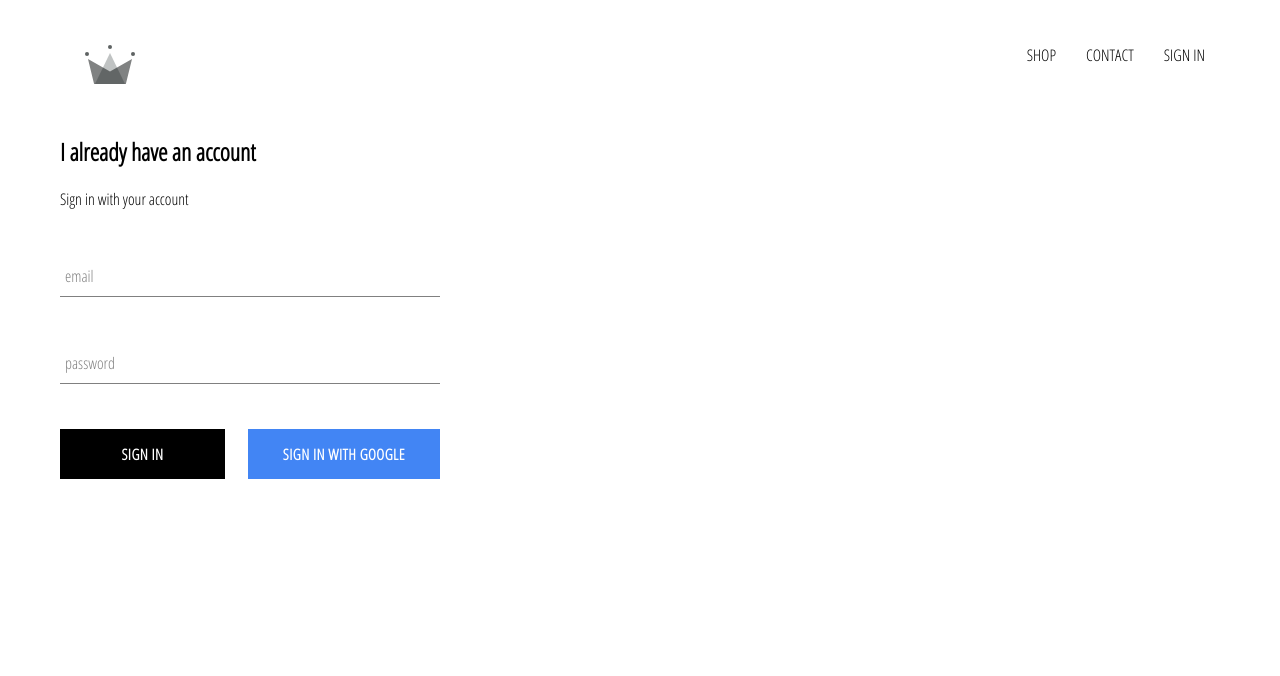
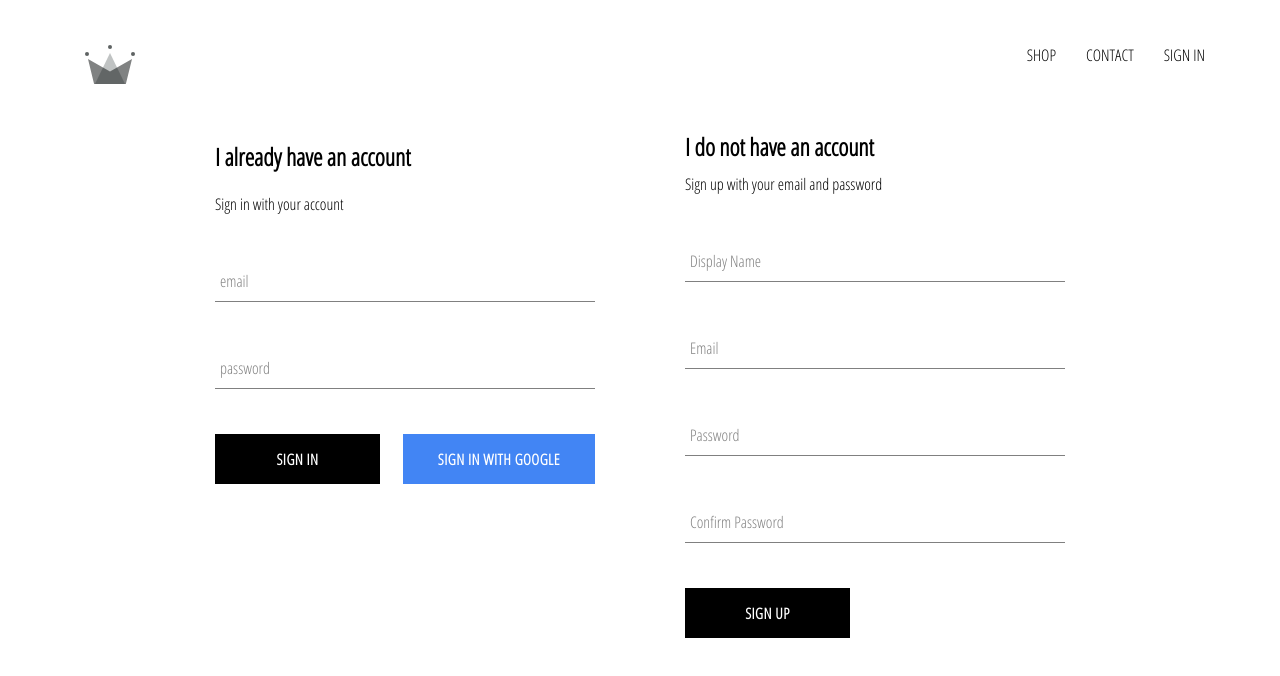
Before and after one commit to Specialist0999/crown-clothing, a React (Create React App) app: page /signin in a window 1280 px wide. Shown: the top 676 px of the page. Built offline with nearby package versions, Linux system fonts and the light colour scheme; no server answers.

Commit message:
finished signin handlesubmit method

```diff
--- a/src/App.js
+++ b/src/App.js
@@ -4,7 +4,7 @@
 import HomePage from './pages/homepage/homepage.component';
 import SignInAndSignUpPage from './pages/signin-and-signup/signin-and-signup.component';
 import ShopPage from './pages/shop/shop.component';
-import {auth} from './firebase/firebase.utils';
+import {auth, createUserProfileDocument} from './firebase/firebase.utils';
 import './App.css';
 
 class App extends React.Component {
@@ -18,11 +18,22 @@
   unsubscribeFromAuth = null;
 
   componentDidMount() {
-    this.unsubscribeFromAuth = auth.onAuthStateChanged(user => {
-      this.setState({currentUser: user})
+    this.unsubscribeFromAuth = auth.onAuthStateChanged(async userAuth => {
+    if(userAuth) {
+     const userRef = await createUserProfileDocument(userAuth);
 
-      console.log(user);
-    })
+     userRef.onSnapshot(snapShot => {
+       this.setState({
+         currentUser: {
+           id: snapShot.id,
+           ...snapShot.data()
+       }
+       });
+             console.log(this.state);
+     })
+    }
+    else { this.setState({ currentUser: userAuth})}
+    });
   }
 
   componentWillUnmount() {
--- a/src/components/signin/signin.component.js
+++ b/src/components/signin/signin.component.js
@@ -1,7 +1,7 @@
 import React from 'react';
 import FormInput from '../form-input/form-input.component';
 import CustomButton from '../custom-button/custom-button.component';
-import { signInWithGoogle} from '../../firebase/firebase.utils';
+import { auth, signInWithGoogle} from '../../firebase/firebase.utils';
 import './signin.styles.scss';
 
 class Signin extends React.Component {
@@ -19,8 +19,17 @@
 		this.setState({[name]: value})
 	}
 
-	handleSubmit = (event) => {
+	handleSubmit = async event => {
 		event.preventDefault();
+
+		const { email, password } = this.state;
+
+		try {
+			await auth.signInWithEmailAndPassword(email, password);
+			this.setState({email: '', password: ''});
+		} catch (error) {
+			console.log(error);
+		}
 
 		this.setState({email: '', password: ''})
 	}
--- /dev/null
+++ b/src/components/signup/signup.component.js
@@ -0,0 +1,98 @@
+import React from 'react';
+import FormInput from '../form-input/form-input.component';
+import CustomButton from '../custom-button/custom-button.component';
+import { auth, createUserProfileDocument } from '../../firebase/firebase.utils';
+import './signup.styles.scss';
+
+class SignUp extends React.Component {
+	constructor(props) {
+		super(props);
+		this.state = {
+			displayName: '',
+			email: '',
+			password: '',
+			confirmPassword: ''
+		}
+	}
+
+	handleChange = (event) => {
+		const {name, value} = event.target;
+
+		this.setState({[name]: value})
+	}
+
+	handleSubmit = async event => {
+		event.preventDefault();
+
+		const {displayName, email, password, confirmPassword} = this.state;
+
+		if (password !== confirmPassword) {
+			alert("Passwords dont't match");
+			return;
+		}
+
+		try {
+			const {user} = await auth.createUserWithEmailAndPassword(email, password);
+			await createUserProfileDocument(user, {displayName});
+
+			this.setState({
+				displayName: '',
+				email: '',
+				password: '',
+				confirmPassword: ''
+			})
+
+		} catch(error) {
+			console.error(error);
+		}
+
+	}
+
+	render() {
+		const {displayName, email, password, confirmPassword} = this.state;
+
+		return (
+			<div className='sign-up'>
+				<h2 className='title'>I do not have an account</h2>
+				<span>Sign up with your email and password</span>
+
+				<form className='sign-up-form' onSubmit={this.handleSubmit}>
+					<FormInput
+					  name='displayName'
+					  type='text'
+					  value={displayName}
+					  handleChange={this.handleChange}
+					  label="Display Name"
+					  required />
+					<FormInput
+					  name='email'
+					  type='email'
+					  value={email}
+					  handleChange={this.handleChange}
+					  label="Email"
+					  required />
+					<FormInput
+					  name='password'
+					  type='password'
+					  value={password}
+					  handleChange={this.handleChange}
+					  label="Password"
+					  required />
+					<FormInput
+					  name='confirmPassword'
+					  type='password'
+					  value={confirmPassword}
+					  handleChange={this.handleChange}
+					  label="Confirm Password"
+					  required />
+					<div className='button'>
+						<CustomButton type='submit'>Sign up</CustomButton>
+					</div>
+				</form>
+			</div>
+			)
+	}
+
+}
+
+export default SignUp;
--- /dev/null
+++ b/src/components/signup/signup.styles.scss
@@ -0,0 +1,9 @@
+.sign-up {
+	display: flex;
+	flex-direction: column;
+	width: 380px;
+
+	.title {
+		margin: 10px 0;
+	}
+}
--- a/src/firebase/firebase.utils.js
+++ b/src/firebase/firebase.utils.js
@@ -12,6 +12,32 @@
     measurementId: "G-762SVD3L00"
 };
 
+export const createUserProfileDocument = async (userAuth, additionalData) => {
+    if(!userAuth) return;
+
+    const userRef = firestore.doc(`users/${userAuth.uid}`);
+
+    const snapShot = await userRef.get();
+
+    if(!snapShot.exists) {
+        const {displayName, email} = userAuth;
+        const createdAt = new Date();
+
+        try {
+            await userRef.set({
+                displayName,
+                email,
+                createdAt,
+                ...additionalData
+            })
+        } catch (error) {
+            console.log('error creating user', error.message);
+        }
+    }
+
+    return userRef;
+}
+
 firebase.initializeApp(config);
 
 export const auth = firebase.auth();
--- a/src/pages/signin-and-signup/signin-and-signup.component.js
+++ b/src/pages/signin-and-signup/signin-and-signup.component.js
@@ -1,11 +1,13 @@
 import React from 'react';
 import Signin from '../../components/signin/signin.component';
+import SignUp from '../../components/signup/signup.component';
 import './signin-and-signup.styles.scss';
 
 const SignInAndSignUpPage = () => {
 	return (
 		<div className='sign-in-and-sign-up'>
 		<Signin />
+		<SignUp />
 		</div>
 		)
 }
--- a/src/pages/signin-and-signup/signin-and-signup.styles.scss
+++ b/src/pages/signin-and-signup/signin-and-signup.styles.scss
@@ -0,0 +1,6 @@
+.sign-in-and-sign-up {
+	width: 850px;
+	display: flex;
+	justify-content: space-between;
+	margin: 30px auto;
+}
```
